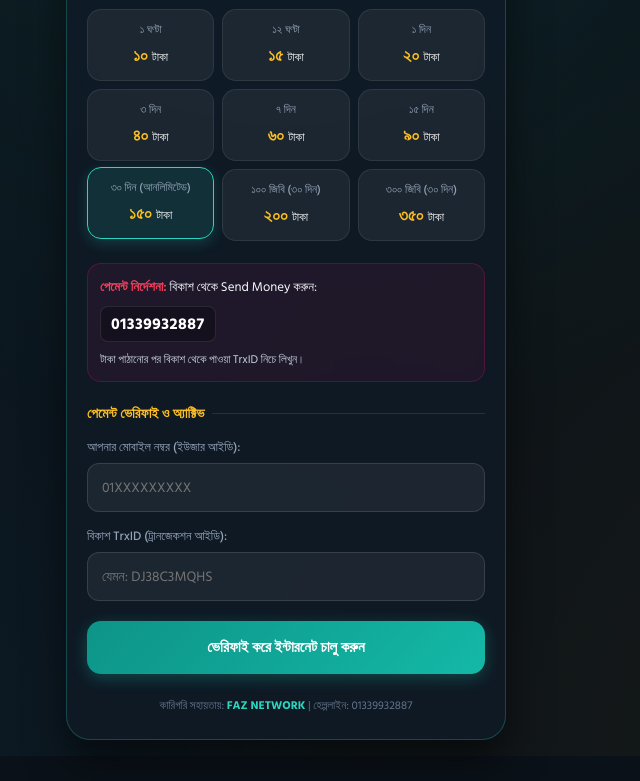
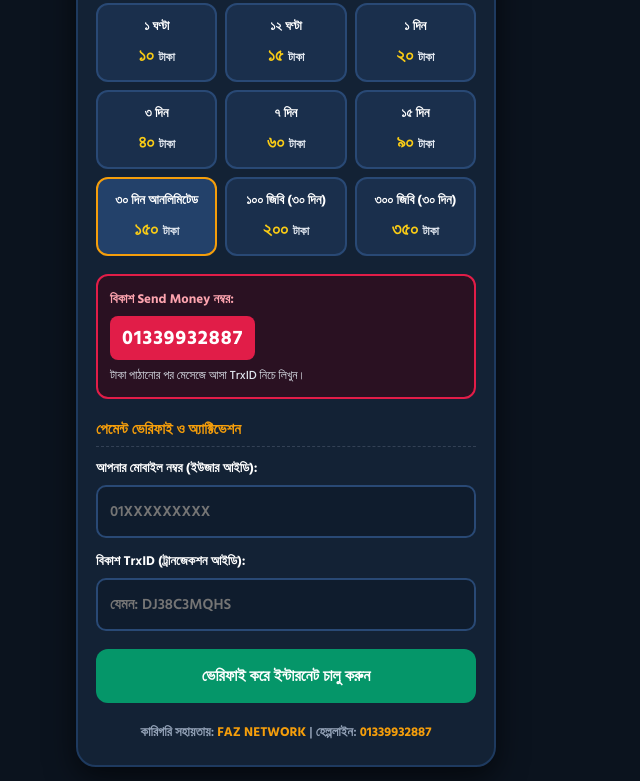
Before and after one commit to fozlerabbiofficialgmcservice-cyber/faznetwork, a website: page index.html in a window 1280 px wide. Shown: the part 285-1066 px from the top of the page, without its empty margins (354-994 px from the left). Before the commit the page ends 1041 px from the top, so only its background shows below. Drawn offline with Linux system fonts and the light colour scheme.

Commit message:
Update index.html

```diff
--- a/index.html
+++ b/index.html
@@ -3,23 +3,18 @@
 <head>
     <meta charset="UTF-8">
     <meta name="viewport" content="width=device-width, initial-scale=1.0, maximum-scale=1.0, user-scalable=no">
-    <title>FAZ NETWORK - প্যাকেজ রিচার্জ ও ভেরিফিকেশন</title>
+    <title>FAZ NETWORK - হটস্পট রিচার্জ</title>
     <link rel="preconnect" href="https://fonts.googleapis.com">
     <link rel="preconnect" href="https://fonts.gstatic.com" crossorigin>
-    <link href="https://fonts.googleapis.com/css2?family=Amiri:ital,wght@0,400;0,700;1,400&family=Hind+Siliguri:wght@400;500;600;700&display=swap" rel="stylesheet">
+    <link href="https://fonts.googleapis.com/css2?family=Amiri:wght@700&family=Hind+Siliguri:wght@500;600;700&display=swap" rel="stylesheet">
     <style>
         :root {
-            --bg-dark: #0a1118;
-            --card-bg: rgba(16, 26, 38, 0.85);
-            --card-border: rgba(45, 212, 191, 0.25);
-            --accent-mint: #2dd4bf;
-            --accent-gold: #fbbf24;
-            --accent-soft: #38bdf8;
-            --input-bg: rgba(255, 255, 255, 0.06);
-            --text-white: #f8fafc;
-            --text-muted: #94a3b8;
-            --success-color: #10b981;
-            --error-color: #ef4444;
+            --bg-color: #0b131e;
+            --card-bg: #132235;
+            --accent-green: #10b981;
+            --accent-gold: #f59e0b;
+            --text-main: #ffffff;
+            --text-sub: #cbd5e1;
         }
 
         * {
@@ -27,32 +22,26 @@
             margin: 0;
             padding: 0;
             font-family: 'Hind Siliguri', sans-serif;
-            -webkit-tap-highlight-color: transparent;
         }
 
         body {
-            background-color: var(--bg-dark);
-            background-image:
-                radial-gradient(circle at 50% 0%, rgba(45, 212, 191, 0.12) 0%, transparent 60%),
-                radial-gradient(circle at 100% 100%, rgba(251, 191, 36, 0.06) 0%, transparent 50%),
-                radial-gradient(circle at 0% 100%, rgba(56, 189, 248, 0.08) 0%, transparent 50%);
+            background-color: var(--bg-color);
             min-height: 100vh;
             display: flex;
             justify-content: center;
             align-items: center;
-            padding: 16px;
-            color: var(--text-white);
+            padding: 14px;
+            color: var(--text-main);
         }
 
         .container {
             width: 100%;
-            max-width: 440px;
+            max-width: 420px;
             background: var(--card-bg);
-            border: 1px solid var(--card-border);
-            border-radius: 24px;
-            padding: 24px 20px;
-            backdrop-filter: blur(14px);
-            box-shadow: 0 20px 40px rgba(0, 0, 0, 0.5), inset 0 1px 0 rgba(255, 255, 255, 0.1);
+            border: 2px solid #1e3a5f;
+            border-radius: 20px;
+            padding: 22px 18px;
+            box-shadow: 0 10px 30px rgba(0,0,0,0.6);
         }
 
         .bismillah {
@@ -60,221 +49,203 @@
             font-size: 24px;
             color: var(--accent-gold);
             text-align: center;
-            margin-bottom: 6px;
-            letter-spacing: 1px;
-            text-shadow: 0 2px 8px rgba(251, 191, 36, 0.25);
+            margin-bottom: 4px;
         }
 
         .header {
             text-align: center;
-            margin-bottom: 20px;
-            border-bottom: 1px dashed rgba(255, 255, 255, 0.12);
-            padding-bottom: 14px;
+            margin-bottom: 16px;
+            border-bottom: 1px solid #1e3a5f;
+            padding-bottom: 12px;
         }
 
         .header h1 {
-            font-size: 20px;
+            font-size: 22px;
             font-weight: 700;
-            color: var(--text-white);
+            color: #38bdf8;
             letter-spacing: 0.5px;
         }
 
         .header p {
             font-size: 13px;
-            color: var(--accent-mint);
-            margin-top: 3px;
+            color: var(--text-sub);
+            font-weight: 600;
         }
 
         .hadith-quote {
-            background: rgba(45, 212, 191, 0.07);
-            border-left: 3px solid var(--accent-mint);
-            padding: 10px 14px;
-            border-radius: 0 12px 12px 0;
-            font-size: 12.5px;
-            color: #cbd5e1;
-            margin-bottom: 20px;
+            background: #0f2d3d;
+            border-left: 4px solid var(--accent-green);
+            padding: 10px 12px;
+            border-radius: 6px;
+            font-size: 13px;
+            color: #e2e8f0;
+            margin-bottom: 18px;
             line-height: 1.5;
+            font-weight: 500;
         }
 
         .section-title {
-            font-size: 14px;
-            font-weight: 600;
+            font-size: 15px;
+            font-weight: 700;
             color: var(--accent-gold);
-            margin-bottom: 12px;
-            display: flex;
-            align-items: center;
-            gap: 8px;
+            margin-bottom: 10px;
+            border-bottom: 1px dashed #334155;
+            padding-bottom: 4px;
         }
 
-        .section-title::after {
-            content: '';
-            flex: 1;
-            height: 1px;
-            background: rgba(255, 255, 255, 0.1);
-        }
-
-        /* প্যাকেজ গ্রিড */
+        /* স্পষ্ট প্যাকেজ কার্ড */
         .packages-grid {
             display: grid;
             grid-template-columns: repeat(3, 1fr);
             gap: 8px;
-            margin-bottom: 22px;
+            margin-bottom: 18px;
         }
 
         .pkg-card {
-            background: var(--input-bg);
-            border: 1px solid rgba(255, 255, 255, 0.08);
-            border-radius: 14px;
-            padding: 10px 6px;
+            background: #1a2f4c;
+            border: 2px solid #294975;
+            border-radius: 12px;
+            padding: 10px 4px;
             text-align: center;
             cursor: pointer;
-            transition: all 0.25s ease;
         }
 
-        .pkg-card:hover, .pkg-card.active {
-            border-color: var(--accent-mint);
-            background: rgba(45, 212, 191, 0.12);
-            transform: translateY(-2px);
-            box-shadow: 0 4px 14px rgba(45, 212, 191, 0.2);
+        .pkg-card.active {
+            border-color: var(--accent-gold);
+            background: #23416a;
         }
 
         .pkg-title {
-            font-size: 11.5px;
-            color: var(--text-muted);
-            font-weight: 500;
+            font-size: 13px;
+            color: #ffffff;
+            font-weight: 700;
         }
 
         .pkg-price {
-            font-size: 17px;
-            font-weight: 700;
-            color: var(--accent-gold);
-            margin-top: 3px;
+            font-size: 18px;
+            font-weight: 800;
+            color: #facc15;
+            margin-top: 4px;
         }
 
         .pkg-price span {
             font-size: 12px;
-            font-weight: 500;
-            color: var(--text-white);
+            font-weight: 600;
+            color: #e2e8f0;
         }
 
-        /* পেমেন্ট বিবরণ বক্স */
+        /* বিকাশ নম্বর বক্স */
         .bkash-guide {
-            background: rgba(226, 19, 110, 0.08);
-            border: 1px solid rgba(226, 19, 110, 0.25);
-            border-radius: 14px;
+            background: #2a1122;
+            border: 2px solid #e11d48;
+            border-radius: 12px;
             padding: 12px;
-            font-size: 13px;
-            margin-bottom: 20px;
-            display: flex;
-            flex-direction: column;
-            gap: 4px;
+            margin-bottom: 18px;
         }
 
-        .bkash-guide span {
-            color: #f43f5e;
-            font-weight: 600;
+        .bkash-guide-title {
+            font-size: 13px;
+            color: #fda4af;
+            font-weight: 700;
         }
 
         .bkash-num {
-            font-size: 16px;
-            font-weight: 700;
-            color: #fff;
-            background: rgba(0, 0, 0, 0.3);
-            padding: 4px 10px;
+            font-size: 20px;
+            font-weight: 800;
+            color: #ffffff;
+            background: #e11d48;
+            padding: 6px 12px;
             border-radius: 8px;
             display: inline-block;
-            width: fit-content;
-            margin-top: 4px;
-            border: 1px solid rgba(255, 255, 255, 0.1);
-            letter-spacing: 0.5px;
+            margin: 6px 0;
+            letter-spacing: 1px;
         }
 
-        /* ভেরিফিকেশন ফর্ম */
+        .bkash-note {
+            font-size: 12px;
+            color: #e2e8f0;
+            font-weight: 500;
+        }
+
+        /* ফর্ম ইনপুট */
         .form-group {
-            margin-bottom: 14px;
+            margin-bottom: 12px;
         }
 
         label {
             display: block;
-            font-size: 12.5px;
-            color: var(--text-muted);
+            font-size: 13px;
+            color: #ffffff;
+            font-weight: 700;
             margin-bottom: 6px;
-            font-weight: 500;
         }
 
         input[type="text"] {
             width: 100%;
-            background: var(--input-bg);
-            border: 1px solid rgba(255, 255, 255, 0.12);
-            border-radius: 12px;
-            padding: 12px 14px;
-            color: #fff;
-            font-size: 14px;
+            background: #0f1c2d;
+            border: 2px solid #294975;
+            border-radius: 10px;
+            padding: 12px;
+            color: #ffffff;
+            font-size: 15px;
+            font-weight: 600;
             outline: none;
-            transition: border-color 0.2s;
         }
 
         input[type="text"]:focus {
-            border-color: var(--accent-mint);
-            box-shadow: 0 0 10px rgba(45, 212, 191, 0.25);
+            border-color: var(--accent-green);
         }
 
         .btn-submit {
             width: 100%;
-            background: linear-gradient(135deg, #0d9488 0%, #14b8a6 100%);
-            color: #fff;
+            background: #059669;
+            color: #ffffff;
             border: none;
-            border-radius: 14px;
+            border-radius: 12px;
             padding: 14px;
-            font-size: 15px;
-            font-weight: 600;
+            font-size: 16px;
+            font-weight: 700;
             cursor: pointer;
-            box-shadow: 0 4px 16px rgba(20, 184, 166, 0.3);
-            transition: all 0.25s ease;
             margin-top: 6px;
         }
 
-        .btn-submit:active {
-            transform: scale(0.98);
+        .btn-submit:disabled {
+            background: #475569;
         }
 
-        .btn-submit:disabled {
-            opacity: 0.6;
-            cursor: not-allowed;
-        }
-
-        /* অ্যালার্ট বার্তা */
         #statusMessage {
             display: none;
-            margin-top: 16px;
+            margin-top: 14px;
             padding: 12px;
-            border-radius: 12px;
-            font-size: 13px;
+            border-radius: 10px;
+            font-size: 14px;
+            font-weight: 600;
             line-height: 1.5;
             text-align: center;
         }
 
         .status-success {
-            background: rgba(16, 185, 129, 0.15);
-            border: 1px solid rgba(16, 185, 129, 0.35);
-            color: #34d399;
+            background: #064e3b;
+            border: 2px solid #059669;
+            color: #6ee7b7;
         }
 
         .status-error {
-            background: rgba(239, 68, 68, 0.15);
-            border: 1px solid rgba(239, 68, 68, 0.35);
-            color: #f87171;
+            background: #4c0519;
+            border: 2px solid #e11d48;
+            color: #fca5a5;
         }
 
         .footer {
-            margin-top: 22px;
+            margin-top: 18px;
             text-align: center;
-            font-size: 11.5px;
-            color: #64748b;
+            font-size: 13px;
+            color: #94a3b8;
+            font-weight: 600;
         }
 
         .footer b {
-            color: var(--accent-mint);
+            color: var(--accent-gold);
         }
     </style>
 </head>
@@ -291,8 +262,7 @@
         "যে ব্যক্তি মানুষের প্রতি কৃতজ্ঞতা প্রকাশ করে না, সে আল্লাহর প্রতিও কৃতজ্ঞ হয় না।" — <i>(সুনান তিরমিজি)</i>
     </div>
 
-    <!-- প্যাকেজ লিস্ট -->
-    <div class="section-title">প্যাকেজসমূহ</div>
+    <div class="section-title">প্যাকেজসমূহ নির্বাচন করুন</div>
     <div class="packages-grid">
         <div class="pkg-card" onclick="selectPkg('10')">
             <div class="pkg-title">১ ঘণ্টা</div>
@@ -319,7 +289,7 @@
             <div class="pkg-price">৯০ <span>টাকা</span></div>
         </div>
         <div class="pkg-card active" onclick="selectPkg('150')">
-            <div class="pkg-title">৩০ দিন (আনলিমিটেড)</div>
+            <div class="pkg-title">৩০ দিন আনলিমিটেড</div>
             <div class="pkg-price">১৫০ <span>টাকা</span></div>
         </div>
         <div class="pkg-card" onclick="selectPkg('200')">
@@ -332,15 +302,13 @@
         </div>
     </div>
 
-    <!-- পেমেন্ট তথ্য -->
     <div class="bkash-guide">
-        <div><span>পেমেন্ট নির্দেশনা:</span> বিকাশ থেকে Send Money করুন:</div>
+        <div class="bkash-guide-title">বিকাশ Send Money নম্বর:</div>
         <div class="bkash-num">01339932887</div>
-        <div style="font-size: 11.5px; color: #cbd5e1; margin-top: 4px;">টাকা পাঠানোর পর বিকাশ থেকে পাওয়া TrxID নিচে লিখুন।</div>
+        <div class="bkash-note">টাকা পাঠানোর পর মেসেজে আসা TrxID নিচে লিখুন।</div>
     </div>
 
-    <!-- TrxID ভেরিফিকেশন ফর্ম -->
-    <div class="section-title">পেমেন্ট ভেরিফাই ও অ্যাক্টিভ</div>
+    <div class="section-title">পেমেন্ট ভেরিফাই ও অ্যাক্টিভেশন</div>
     <form id="verifyForm">
         <div class="form-group">
             <label for="username">আপনার মোবাইল নম্বর (ইউজার আইডি):</label>
@@ -358,7 +326,7 @@
     <div id="statusMessage"></div>
 
     <div class="footer">
-        কারিগরি সহায়তায়: <b>FAZ NETWORK</b> | হেল্পলাইন: 01339932887
+        কারিগরি সহায়তায়: <b>FAZ NETWORK</b> | হেল্পলাইন: <b>01339932887</b>
     </div>
 </div>
 
@@ -396,7 +364,7 @@
             statusMsg.style.display = 'block';
             if (response.ok && data.success) {
                 statusMsg.className = 'status-success';
-                statusMsg.innerHTML = `<b>আলহামদুলিল্লাহ!</b><br>${data.message}<br>আপনার প্যাকেজ: <b>${data.profile}</b>`;
+                statusMsg.innerHTML = `<b>আলহামদুলিল্লাহ!</b><br>${data.message}`;
                 form.reset();
             } else {
                 statusMsg.className = 'status-error';
@@ -405,7 +373,7 @@
         } catch (error) {
             statusMsg.style.display = 'block';
             statusMsg.className = 'status-error';
-            statusMsg.innerHTML = 'সার্ভারের সাথে সংযোগ স্থাপন করা যায়নি। একটু পর আবার চেষ্টা করুন।';
+            statusMsg.innerHTML = 'সার্ভারের সাথে সংযোগ স্থাপন করা যায়নি। একটু পর চেষ্টা করুন।';
         } finally {
             submitBtn.disabled = false;
             submitBtn.innerText = 'ভেরিফাই করে ইন্টারনেট চালু করুন';
```
